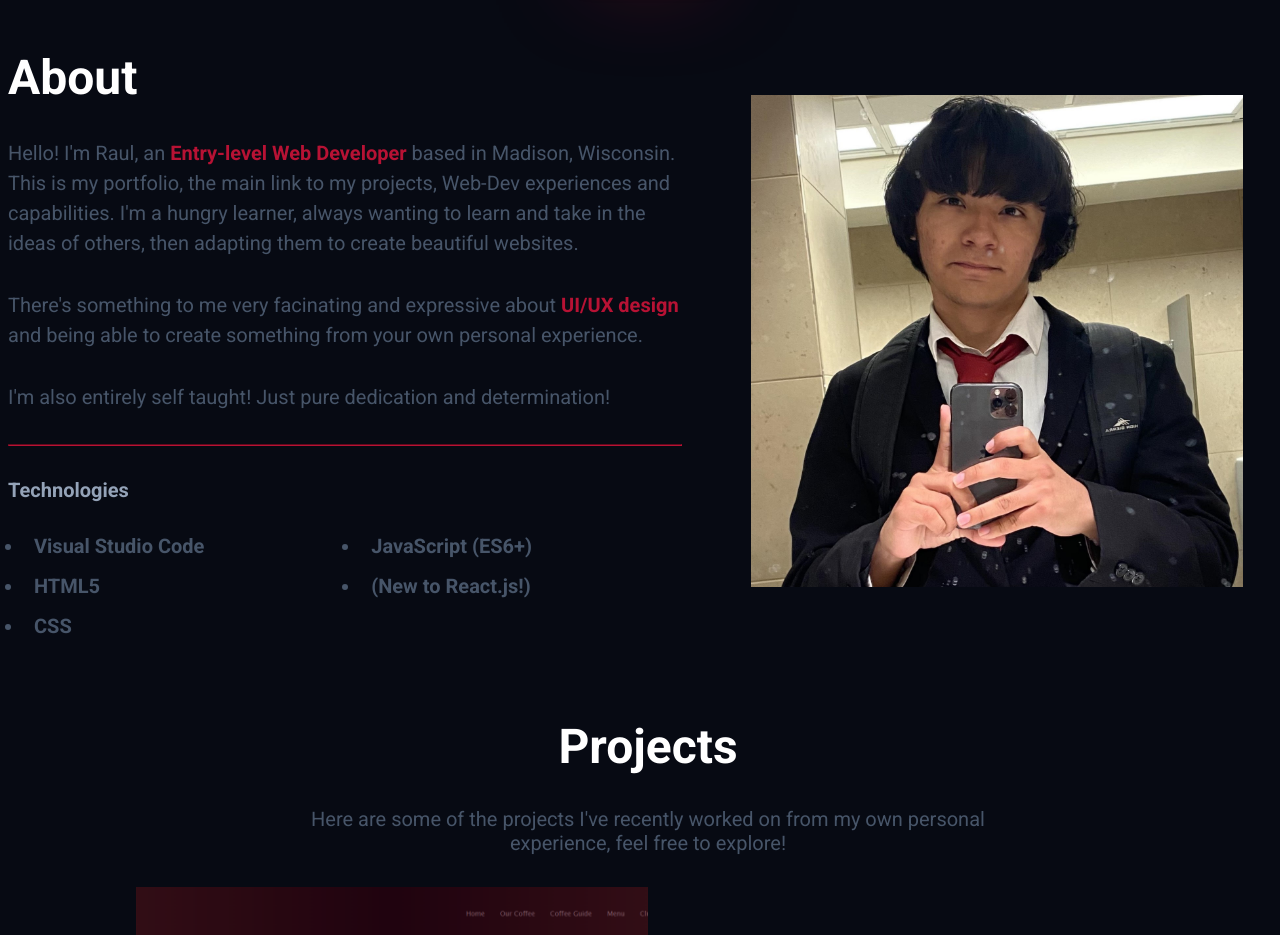
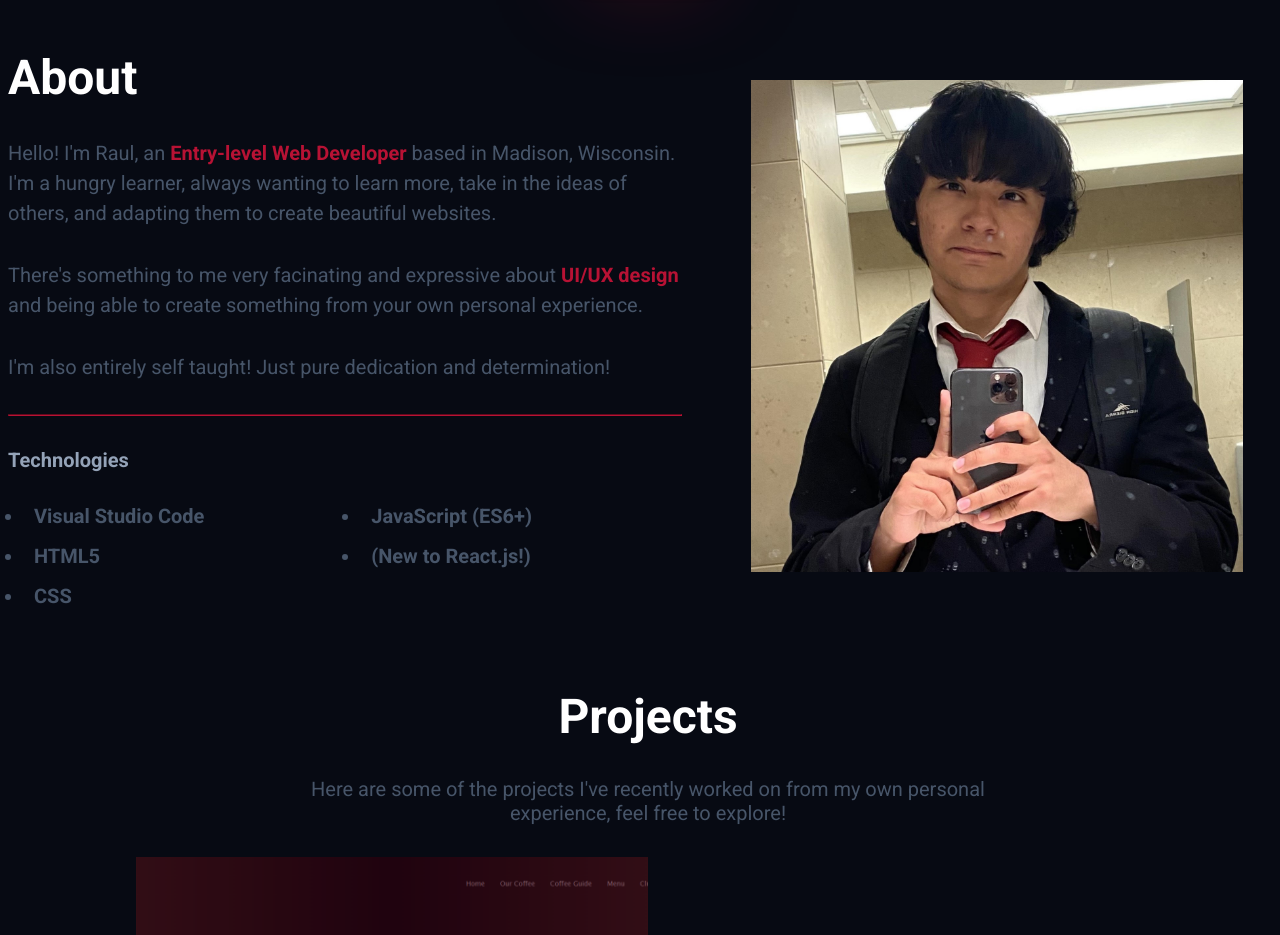
Before and after one commit to Nero1889/Personal-Portfolio, a plain HTML site: page index.html in a window 1280 px wide. Shown: the part 880-1815 px from the top of the page. Drawn offline with Linux system fonts and the light colour scheme.

Commit message:
Update index.html

```diff
--- a/index.html
+++ b/index.html
@@ -67,10 +67,9 @@
             <div id="about-content">
                 <h2 id="about-title">About</h2>
                 <p class="about-desc">Hello! I'm Raul, an <strong>Entry-level Web
-                    Developer</strong> based in Madison, Wisconsin. This is my portfolio,
-                    the main link to my projects, Web-Dev experiences and capabilities.
-                    I'm a hungry learner, always wanting to learn and take in the ideas
-                    of others, then adapting them to create beautiful websites.
+                    Developer</strong> based in Madison, Wisconsin. I'm a hungry learner,
+                    always wanting to learn more, take in the ideas of others, and
+                    adapting them to create beautiful websites.
                 </p>
                 <p class="about-desc">There's something to me very facinating and
                     expressive about <strong>UI/UX design</strong> and being able to
```
